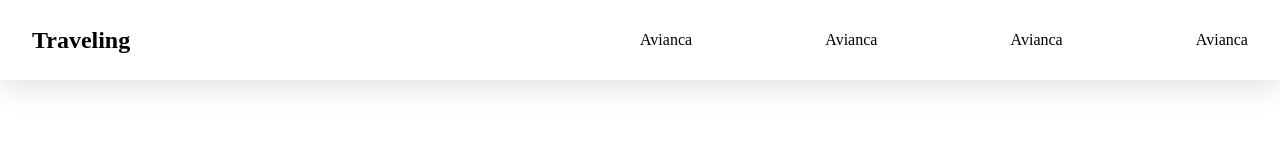
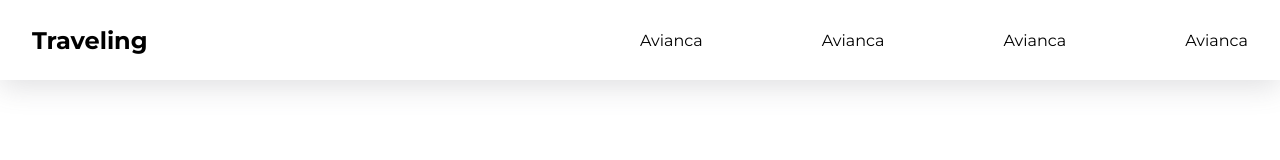
Before and after one commit to sneuder/travel_form, a React (Create React App) app: page / in a window 1280 px wide. Shown: the top 160 px of the page. Built offline with nearby package versions, Linux system fonts and the light colour scheme.

Commit message:
font family

```diff
--- a/src/styles/index.scss
+++ b/src/styles/index.scss
@@ -1,6 +1,12 @@
+@import url('https://fonts.googleapis.com/css2?family=Montserrat:ital,wght@0,100;0,200;0,300;0,400;0,500;0,600;0,700;0,800;0,900;1,100;1,200;1,300;1,400;1,500;1,600;1,700;1,800;1,900&display=swap');
+
 * {
   padding: 0;
   outline: 0;
   margin: 0;
   box-sizing: border-box;
 }
+
+body {
+  font-family: 'Montserrat', sans-serif;
+}
```
